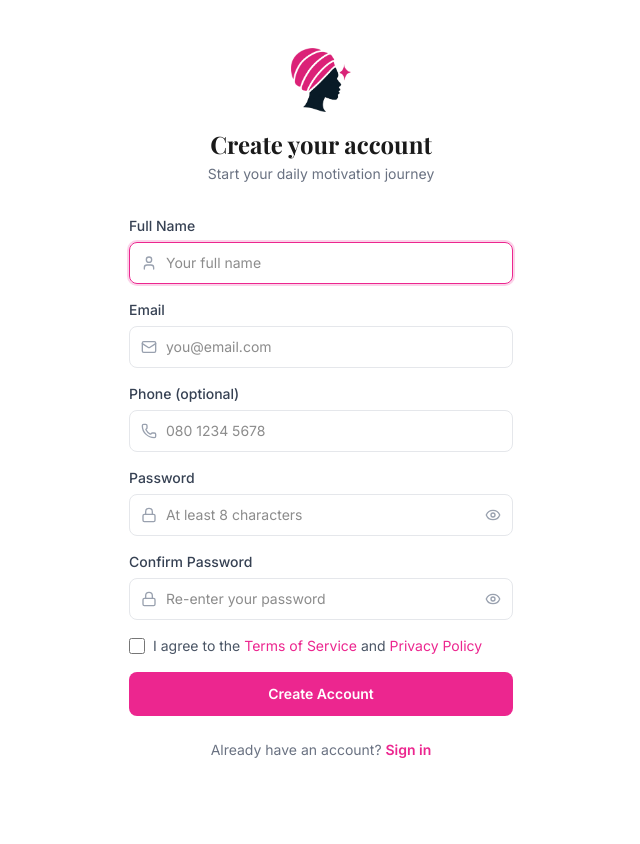
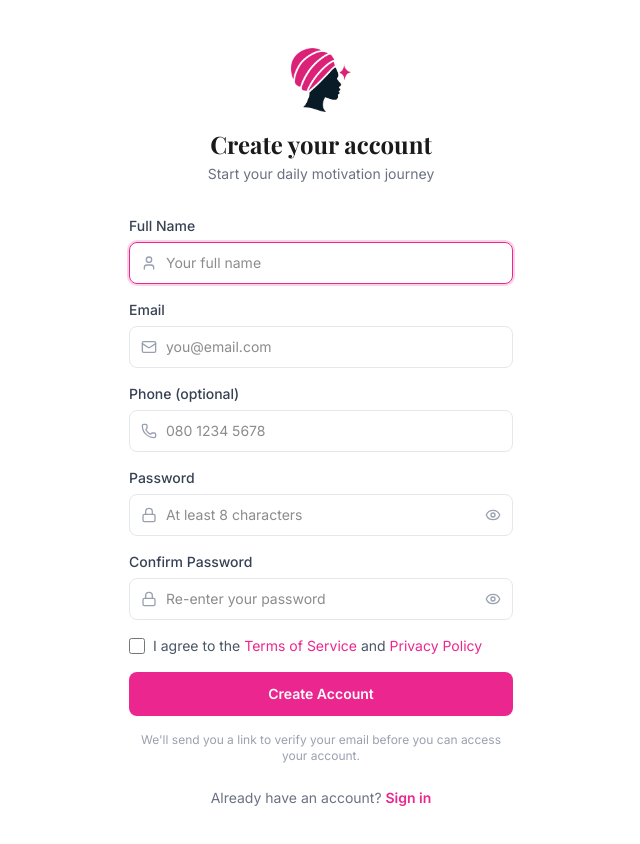
Before and after one commit to AlaffiaM/mayden-money-mind, a React (Vite) app in the folder client/: page /register in a window 1280 px wide. Shown: the top 844 px of the page, without its empty margins (319-959 px from the left). Before the commit the page ends 808 px from the top, so only its background shows below. Built offline with nearby package versions, Linux system fonts and the light colour scheme; no server answers.

Commit message:
Update Register.jsx

```diff
--- a/client/src/pages/Register.jsx
+++ b/client/src/pages/Register.jsx
@@ -244,6 +244,11 @@ export default function Register() {
             {loading && <Loader2 size={16} className="animate-spin" />}
             {loading ? "Creating account..." : "Create Account"}
           </button>
+
+          <p className="text-xs text-gray-400 text-center">
+            We'll send you a link to verify your email before you can access your
+            account.
+          </p>
         </form>
 
         <p className="text-sm text-gray-500 text-center mt-6">
```
